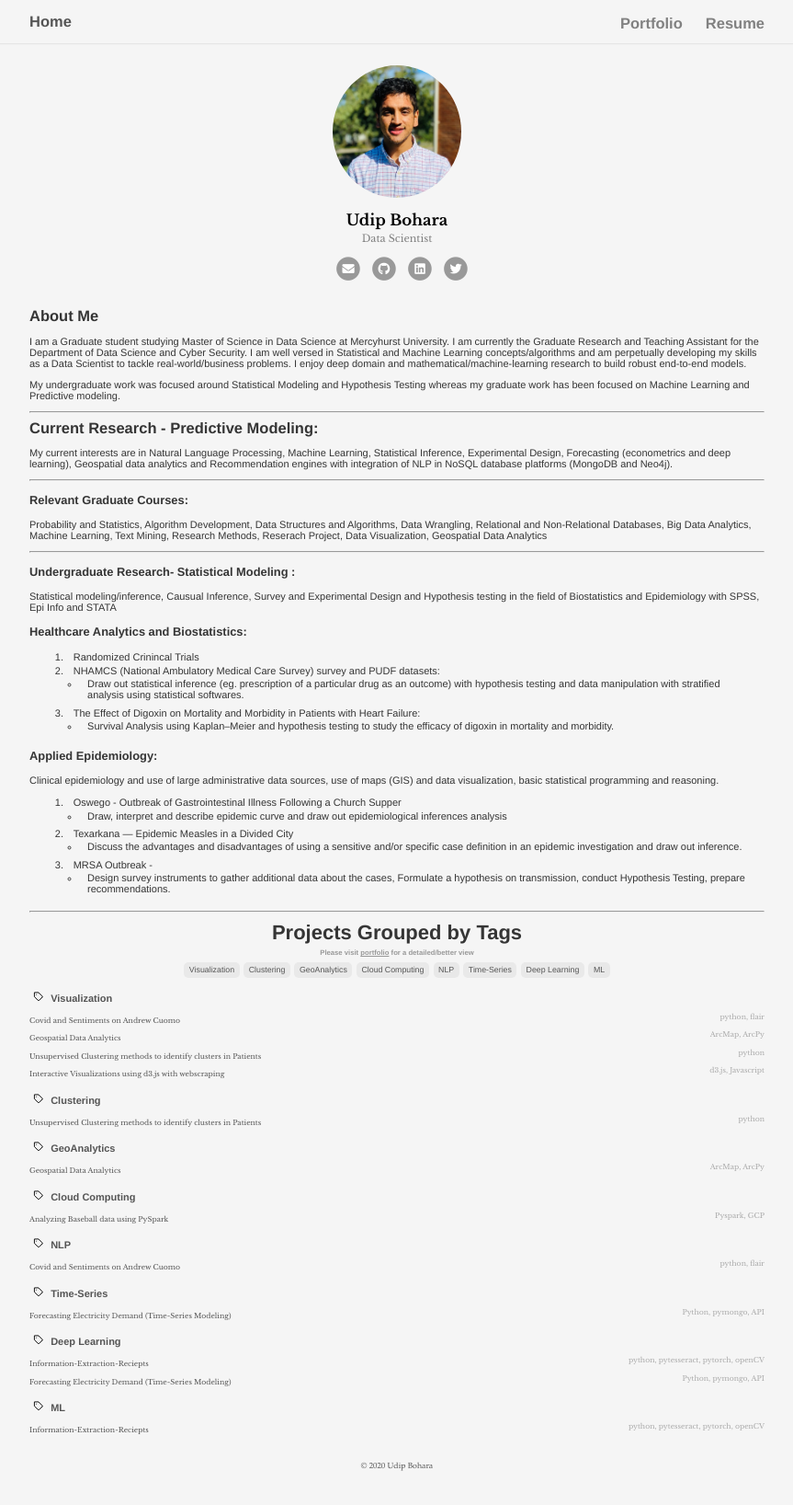
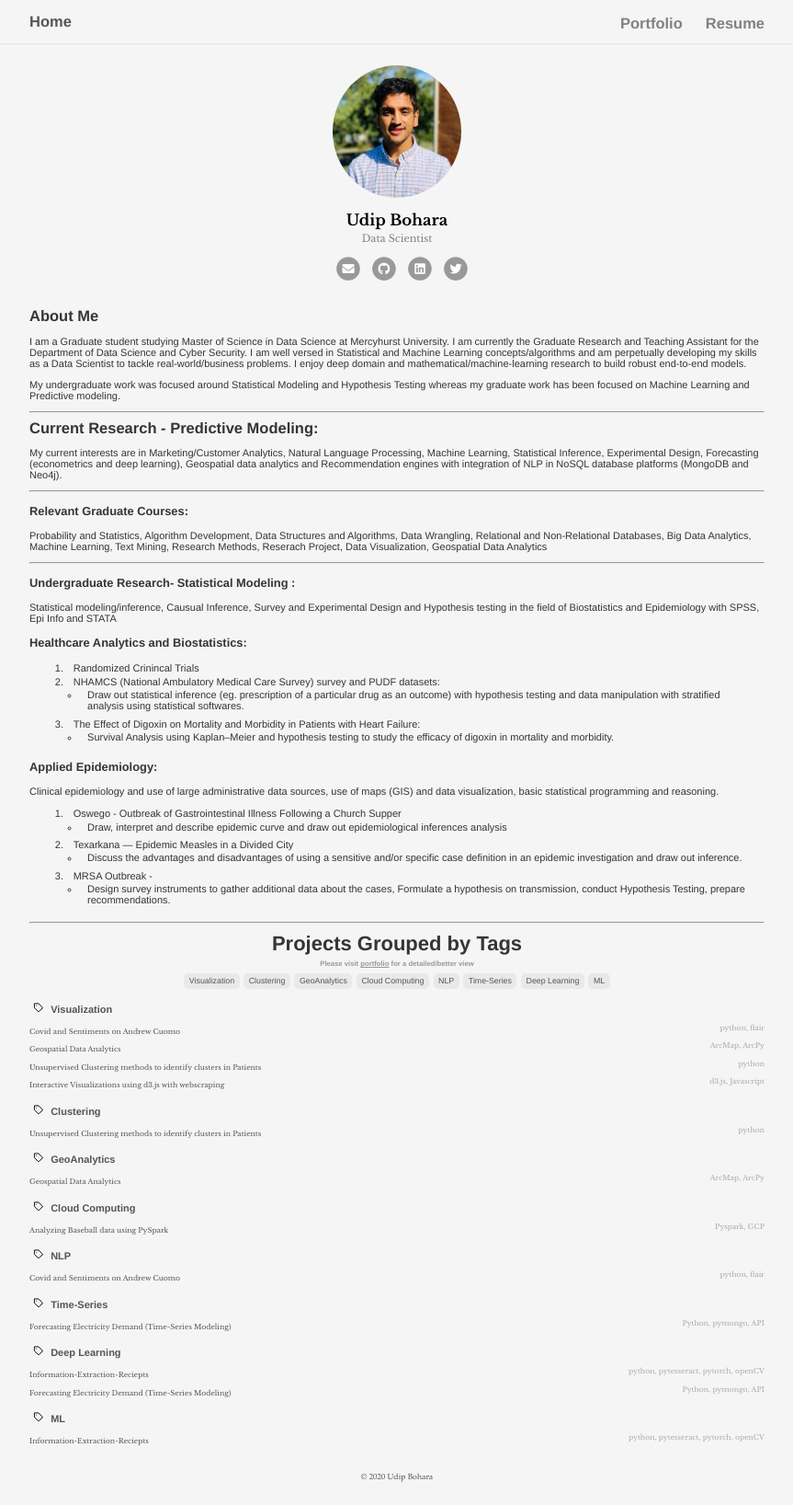
Before and after one commit to udipbohara/udipbohara.github.io, a Jekyll site: the page built from index.md, in a window 1280 px wide. Shown: the whole page at 92% size, without its empty margins (208-1071 px from the left). Built offline with Jekyll 4.4.1, drawn with Linux system fonts in a browser that asks for light colours; our own code applies the rules of GitHub Pages for plain Markdown files.

Commit message:
index edit

```diff
--- a/index.md
+++ b/index.md
@@ -11,7 +11,7 @@ My undergraduate work was focused around Statistical Modeling and Hypothesis Tes
 -----
 
 ## Current Research - Predictive Modeling:
-My current interests are in Natural Language Processing, Machine Learning, Statistical Inference, Experimental Design, Forecasting (econometrics and deep learning), Geospatial data analytics and Recommendation engines with integration of NLP in NoSQL database platforms (MongoDB and Neo4j).
+My current interests are in Marketing/Customer Analytics, Natural Language Processing, Machine Learning, Statistical Inference, Experimental Design, Forecasting (econometrics and deep learning), Geospatial data analytics and Recommendation engines with integration of NLP in NoSQL database platforms (MongoDB and Neo4j).
 
 -----
 
```
